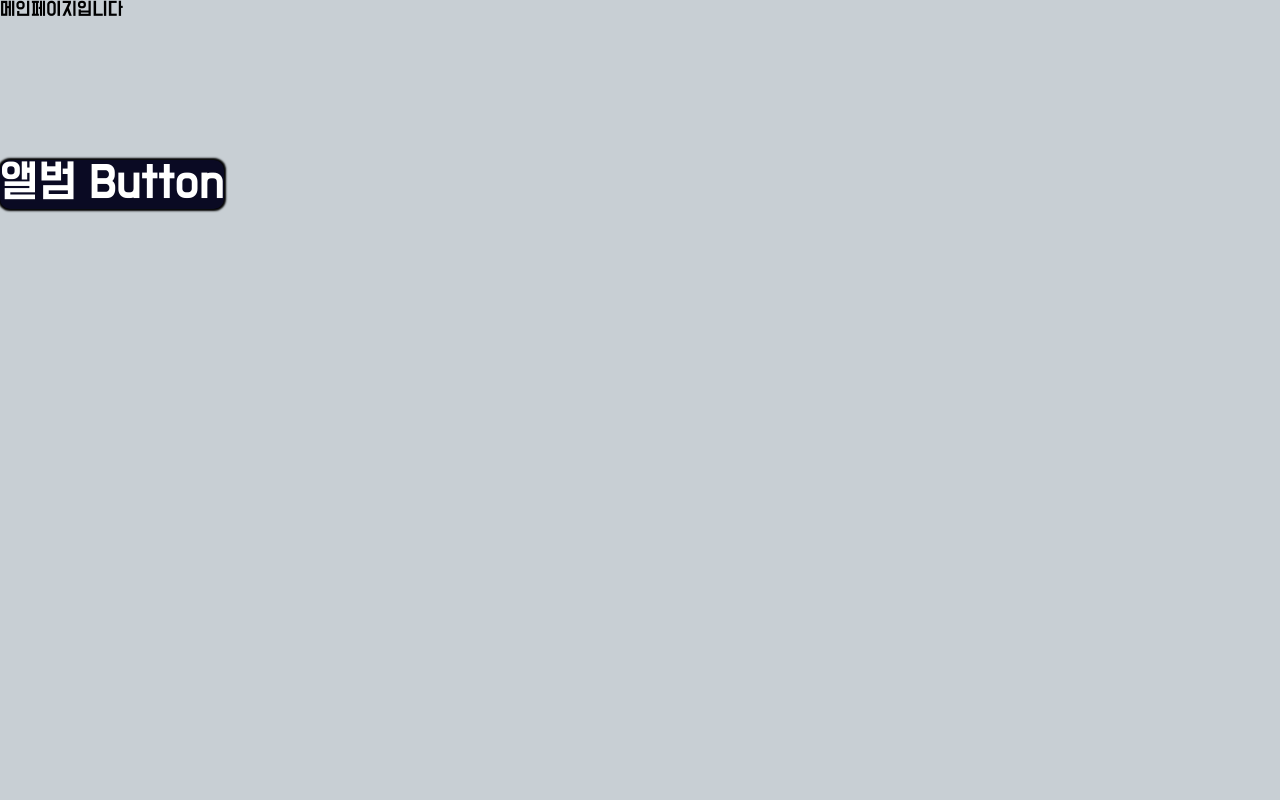
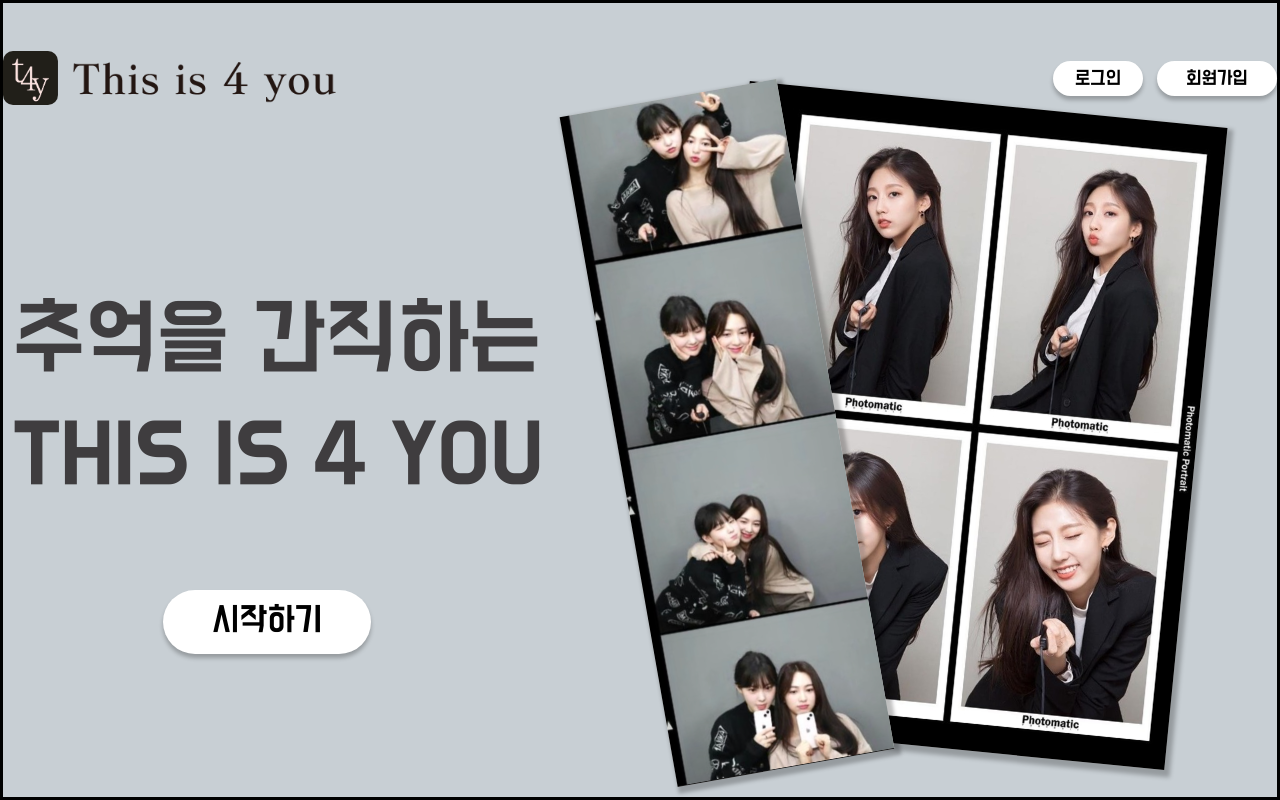
Before and after one commit to 2023SB-TeamJ/2023SB-Team-J, a React (Create React App) app in the folder frontend/: page / in a window 1280 px wide. Built offline with nearby package versions, Linux system fonts and the light colour scheme.

Commit message:
design : 메인페이지 디자인 완료(모달창 제외)

```diff
--- /dev/null
+++ b/frontend/src/components/HeaderMain.jsx
@@ -0,0 +1,68 @@
+import React from 'react';
+import styled from 'styled-components';
+import Logo from './Logo';
+import Name from './Name';
+import SignBtn from './SignBtn';
+
+function HeaderMain() {
+  return (
+    <div>
+      <Container>
+        <LogoWrap>
+          <Logo />
+          <Name />
+        </LogoWrap>
+        <BtnWrap>
+          <LoginBtn>로그인</LoginBtn>
+          <SignBtn className="signUp">회원가입</SignBtn>
+        </BtnWrap>
+      </Container>
+    </div>
+  );
+}
+
+export default HeaderMain;
+const Container = styled.div`
+  display: flex;
+  margin-top: 3rem;
+  align-items: center;
+  justify-content: space-between;
+`;
+
+const LogoWrap = styled.div`
+  display: flex;
+  align-items: center;
+`;
+
+const BtnWrap = styled.div`
+  display: flex;
+`;
+
+const LoginBtn = styled.button`
+  display: flex;
+  justify-content: center;
+  align-items: center;
+
+  width: 90px;
+  height: 35px;
+  flex-shrink: 0;
+  border-radius: 30px;
+  background: #fff;
+  box-shadow: 0px 4px 4px 0px rgba(0, 0, 0, 0.25);
+  border: none;
+  margin-right: 14px;
+
+  color: #000;
+  font-size: 16px;
+  font-style: normal;
+  font-weight: 400;
+  line-height: normal;
+
+  cursor: pointer;
+
+  &:hover {
+    background-color: #000;
+    color: #fff;
+    transition: all 0.4s;
+  }
+`;
--- a/frontend/src/components/Logo.jsx
+++ b/frontend/src/components/Logo.jsx
@@ -5,10 +5,8 @@ const LogoStyle = styled.div`
   width: 55px;
   height: 54px;
   flex-shrink: 0;
-  border-radius: 10px;s
-  background:
-    url(${logoImage}),
-    lightgray 50% / cover no-repeat;
+  border-radius: 10px;
+  background: url(${logoImage}) lightgray 50% / cover no-repeat;
 `;
 
 function Logo() {
--- a/frontend/src/components/Name.jsx
+++ b/frontend/src/components/Name.jsx
@@ -5,8 +5,8 @@ const NameStyle = styled.div`
   width: 290px;
   height: 50px;
   flex-shrink: 0;
-  background-image: url(${logoText});
-  background-size: cover;
+  background: url(${logoText}) lightgray 50% / cover no-repeat;
+  background-color: ${(props) => props.theme.backgroundColor};
 `;
 
 function Name() {
--- a/frontend/src/components/SignBtn.jsx
+++ b/frontend/src/components/SignBtn.jsx
@@ -15,7 +15,6 @@ export default styled.button`
   border: none;
 
   color: #000;
-  font-family: Do Hyeon;
   font-size: 16px;
   font-style: normal;
   font-weight: 400;
--- a/frontend/src/components/StartBtn.jsx
+++ b/frontend/src/components/StartBtn.jsx
@@ -1,12 +1,26 @@
 import styled from 'styled-components';
+
+function StartBtn() {
+  return (
+    <div>
+      <StartStyle>시작하기</StartStyle>
+    </div>
+  );
+}
+
+export default StartBtn;
 
 const StartStyle = styled.button`
   display: flex;
+  position: absolute;
+  z-index: 3;
+  left: 10rem;
+  bottom: 18%;
   flex-direction: column;
   justify-content: center;
   align-items: center;
-  width: 240px;
-  height: 72px;
+  width: 13rem;
+  height: 4rem;
   flex-shrink: 0;
   border-radius: 50px;
   background: #fff;
@@ -14,8 +28,7 @@ const StartStyle = styled.button`
   border: none;
 
   color: #000;
-  font-family: Do Hyeon;
-  font-size: 36px;
+  font-size: 1.8rem;
   font-style: normal;
   font-weight: 400;
   line-height: normal;
@@ -28,13 +41,3 @@ const StartStyle = styled.button`
     transition: all 0.4s;
   }
 `;
-
-function StartBtn() {
-  return (
-    <div>
-      <StartStyle>시작하기</StartStyle>
-    </div>
-  );
-}
-
-export default StartBtn;
--- a/frontend/src/pages/MainPage.jsx
+++ b/frontend/src/pages/MainPage.jsx
@@ -1,19 +1,25 @@
 import { styled } from 'styled-components';
-import { useNavigate } from 'react-router-dom';
+import StartBtn from '../components/StartBtn';
+import SampleImage1 from '../assets/images/1x4sampleImage.png';
+import SampleImage2 from '../assets/images/2x2sampleImage.jpg';
+import HeaderMain from '../components/HeaderMain';
 
 function MainPage() {
-  const navigate = useNavigate();
-
   return (
     <div>
       <Container>
-        메인페이지입니다
-        <TestBtn onClick={() => navigate('/album')}>앨범 Button</TestBtn>
+        <MainWrap>
+          <HeaderMain />
+          <Slogan1>추억을 간직하는</Slogan1>
+          <Slogan2>THIS IS 4 YOU</Slogan2>
+          <StartBtn />
+          <OneTimesOneSampleImage />
+          <TwoTimesTwoSampleImage />
+        </MainWrap>
       </Container>
     </div>
   );
 }
-
 export default MainPage;
 
 const Container = styled.div`
@@ -22,18 +28,72 @@ const Container = styled.div`
   background: ${(props) => props.theme.backgroundColor};
 `;
 
-const TestBtn = styled.div`
+const MainWrap = styled.div`
+  position: relative;
+  max-width: 1440px;
+  height: 100vh;
+  margin: 0 auto;
+  flex-shrink: 0;
+  border: 3px solid black;
+`;
+
+const Slogan1 = styled.div`
   position: absolute;
-  top: 20%;
-  background-color: #0a0a23;
-  color: #fff;
-  font-size: 40px;
-  border: 2px;
-  border-radius: 10px;
-  box-shadow: 0px 0px 2px 2px rgb(0, 0, 0);
+  z-index: 3;
+  left: 10px;
+  bottom: 250px;
+  color: ${(props) => props.theme.deepGrayColor};
+  width: 570px;
+  height: 250px;
+  text-shadow: 0px 4px 7px 0px rgba(0, 0, 0, 0.35);
+  font-size: 75px;
+  font-style: normal;
+  font-weight: 400;
+  line-height: normal;
+`;
 
-  &:hover {
-    background-color: skyblue;
-    color: blue;
-  }
+const Slogan2 = styled.div`
+  position: absolute;
+  z-index: 3;
+  left: 10px;
+  bottom: 135px;
+  color: ${(props) => props.theme.deepGrayColor};
+  width: 570px;
+  height: 250px;
+  text-shadow: 0px 4px 7px 0px rgba(0, 0, 0, 0.35);
+  font-size: 75px;
+  font-style: normal;
+  font-weight: 400;
+  line-height: normal;
 `;
+
+const OneTimesOneSampleImage = styled.div`
+  position: absolute;
+  z-index: 2;
+  top: 90px;
+  right: 440px;
+  width: 220px;
+  height: 680px;
+  transform: rotate(-10deg);
+  flex-shrink: 0;
+  background:
+    url(${SampleImage1}),
+    lightgray 50% / cover no-repeat;
+  background-size: cover;
+  box-shadow: 3px 4px 4px 3px rgba(0, 0, 0, 0.25);
+`;
+
+const TwoTimesTwoSampleImage = styled.div`
+  position: absolute;
+  z-index: 1;
+  top: 100px;
+  right: 80px;
+  width: 480px;
+  height: 645px;
+  transform: rotate(5.63deg);
+  background:
+    url(${SampleImage2}),
+    lightgray 50% / cover no-repeat;
+  background-size: cover;
+  box-shadow: 3px 4px 4px 3px rgba(0, 0, 0, 0.25);
+`;
```
Also changed, not shown: frontend/src/assets/images/1x4sampleImage.png (added), frontend/src/assets/images/2x2sampleImage.jpg (added).
